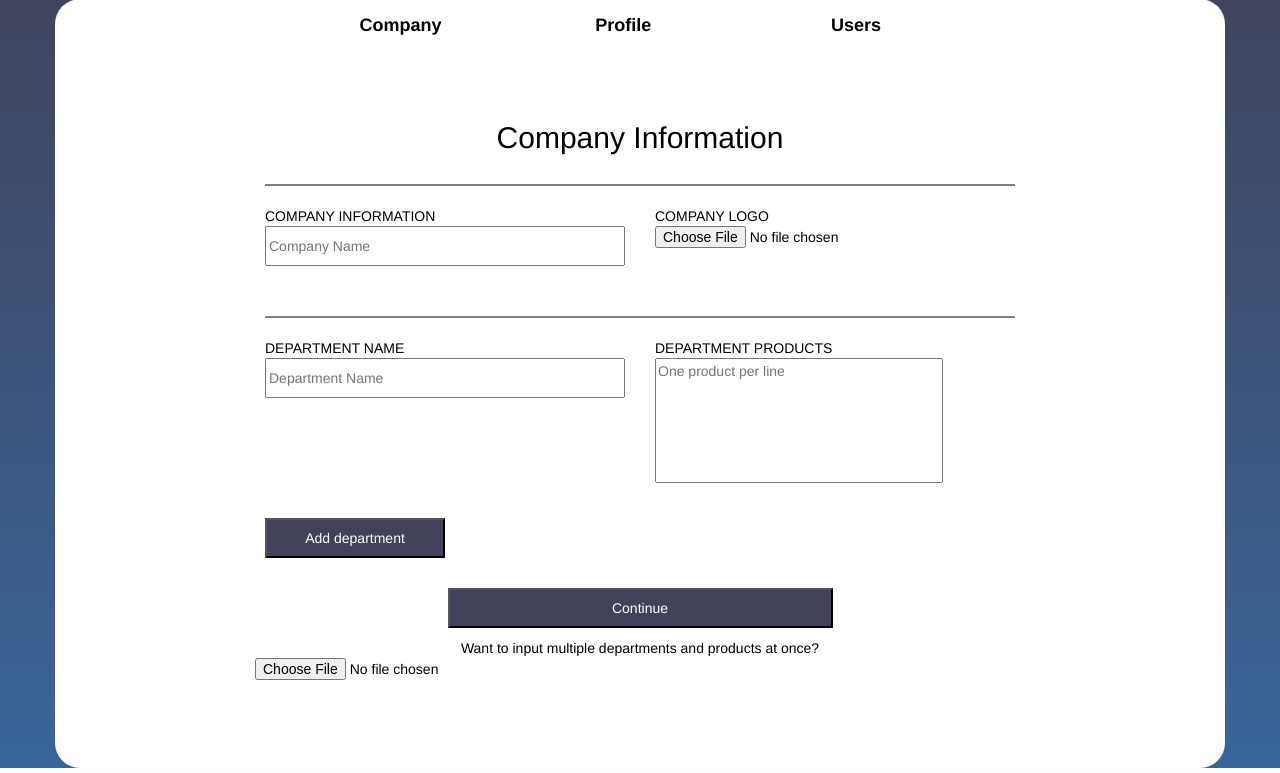
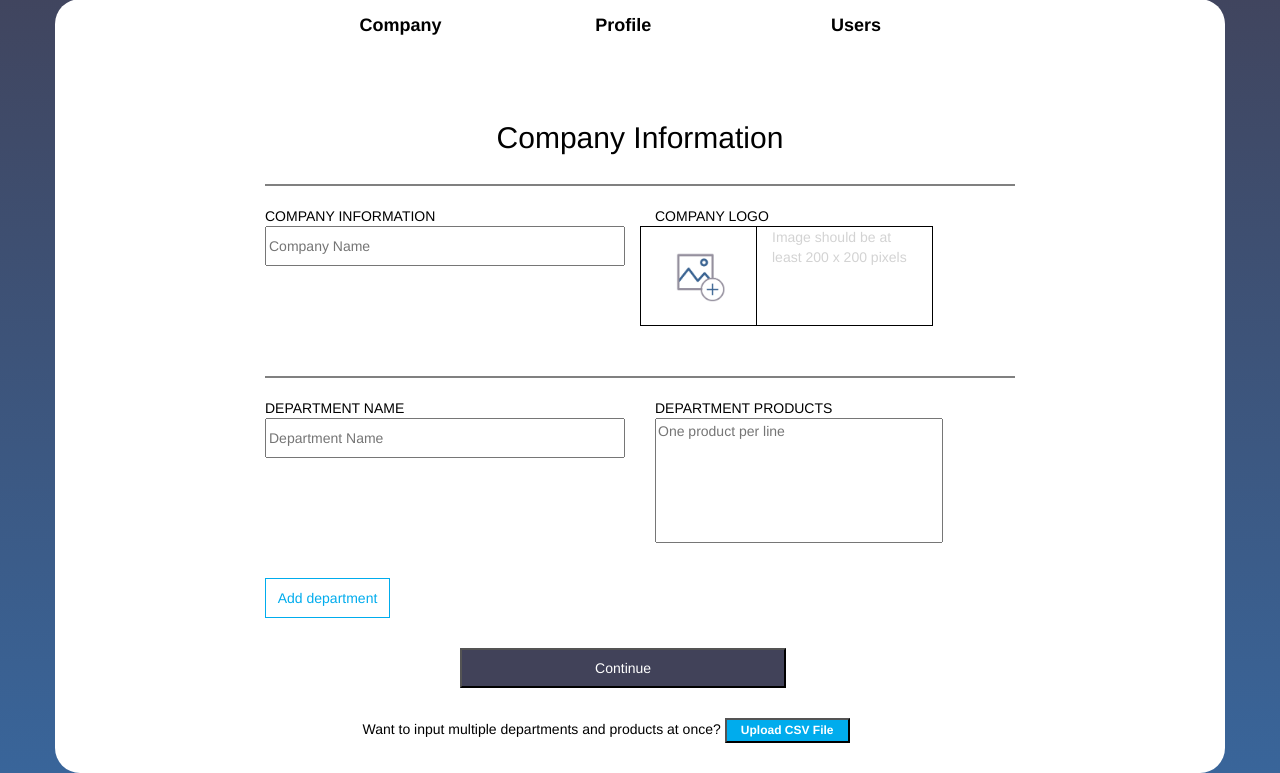
Before and after one commit to chang5CAL/DemoSite, a PHP site: page /demo/adminCompany.html in a window 1280 px wide. Shown: the part 73-846 px from the top of the page. Run offline with PHP 8.4, Linux system fonts and the light colour scheme; some libraries are stand-ins or nearby versions.

Commit message:
button to click upload

```diff
--- a/demo/adminCompany.html
+++ b/demo/adminCompany.html
@@ -35,20 +35,27 @@
 			<div class="row">
 				<div class="col-md-offset-2 col-md-8">
 				<hr />
-					<div class="row">
+					<div class="row" style="padding-bottom: 0px;">
 						<div class="col-md-6">
 							COMPANY INFORMATION
 							<br>
 							<input id="company" type="text" name="company" placeholder="Company Name">
 						</div>
-
 						<div class="col-md-6">
 							COMPANY LOGO
-							<br>
-							<input id="company-logo" type="file" name="company-logo" placeholder="company-logo">
+							<div class="row">
+								<a href="/#" id="upload-logo-button">
+									<div class="col-md-4 upload-logo" >
+										<img class="upload-log-image" src="img/upload-logo.png" width="50" height="50" />
+										<!-- hidden submit file -->
+									</div>
+								</a>
+								<div class="col-md-8 upload-logo-text">
+									Image should be at least 200 x 200 pixels
+								</div>
+							</div>
 						</div>
 					</div>
-
 					<hr />
 					<div class="row">
 						<div class="col-md-6">
@@ -63,21 +70,25 @@
 						</div>
 					</div>
 
-					<div class="row">
+					<div class="row" style="padding-bottom: 0px;">
 						<div class="col-md-6">
-							<input id="add-btn" class="button" type="button" name="placeholder" value="Add department" size=50>
+							<input id="add-btn" class="add-button" type="button" name="placeholder" value="Add department" size=50>
 						</div>
 					</div>
 				</div>
-
-			<footer class="row">
-				<div class="col-md-offset-2 col-md-8" class="content">
-					<p>
-						<input id="signup-btn" class="button" type="button" name="placeholder" value="Continue" size=50>
-					</p>
-					<nobr><p>Want to input multiple departments and products at once? <input id="file" type="file" name="csv" value=""/></p></nobr>
+			</div>
+			<div class="row">
+				<div class="col-md-offset-4 col-md-7">
+					<input id="signup-btn" class="button" type="button" value="Continue" size=25>
 				</div>
-			</footer>
+			</div>
+			<div class="row">
+				<div class="col-md-offset-3 col-md-6">
+					Want to input multiple departments and products at once? <b><input id="csv-btn" class="upload-button" type="button" value="Upload CSV File"></b>
+					<input id="file" type="file" name="csv" style="display: none;" />
+					<input id="hi" type="file" style="display: none;" >
+				</div>
+			</div>
 		</div>
 	</body>
 	<script src="https://ajax.googleapis.com/ajax/libs/jquery/1.12.4/jquery.min.js"></script>
--- a/demo/css/login.css
+++ b/demo/css/login.css
@@ -120,6 +120,45 @@ hr {
 	padding-bottom: 0px;
 }
 
+/*
+	Company information page
+*/
+
 .admin-input {
 	width: 85%;
 }
+
+.upload-log-image {
+	margin-top: 25px;
+	margin-left: 20px;
+}
+
+.upload-logo {
+	border: solid 1px black;
+	width: 30%;
+	height: 100px;
+}
+
+.upload-logo-text {
+	color: #D3D3D3;
+	border-color: black;
+	border-style: solid;
+	border-width: 1px 1px 1px 0;
+	width: 45%;
+	height: 100px;
+}
+
+.upload-button {
+	width: 125px;
+	height: 25px;
+	font-size: 12px;
+	color: white;
+	background: #00aced;
+}
+
+.add-button {
+	border: solid 1px #00aced;
+	background: white;
+	color: #00aced;
+	width: 125px;
+}
--- a/demo/js/adminCompany.js
+++ b/demo/js/adminCompany.js
@@ -17,6 +17,25 @@ firebase.auth().onAuthStateChanged(function(user) {
     };
     reader.readAsDataURL(this);
   };
+
+
+  if (user) {
+  	console.log("signed in");
+
+  	var companyRef = firebase.database().ref('/Companies');
+		var companies = {};
+		companyRef.once('value', function(snapshot) {
+			companies = snapshot.val();
+		});
+
+  	$(document).ready(function() {
+			$('#email').val(user.email);
+
+			$('#upload-logo-button').click(function() {
+				console.log('test');
+				$('#hi').click();
+		  	return false;
+		  });
 
 		  $('#company-logo').change(function(e) {
 
@@ -39,6 +58,11 @@ firebase.auth().onAuthStateChanged(function(user) {
 				}
 		  });
 
+		  $('#csv-btn').click(function() {
+		  	console.log("csv btn click")
+		  	$('#file').click();
+		  });
+
 		  $('#file').change(function (e) {
 		  	var file = this.files[0];
 		  	if (!file && file.name.substring(file.name.length - 4) != ".csv") {
@@ -48,18 +72,6 @@ firebase.auth().onAuthStateChanged(function(user) {
 		  		//uploaded = true;
 		  	}
 		  });
-
-  if (user) {
-  	console.log("signed in");
-
-  	var companyRef = firebase.database().ref('/Companies');
-		var companies = {};
-		companyRef.once('value', function(snapshot) {
-			companies = snapshot.val();
-		});
-
-  	$(document).ready(function() {
-			$('#email').val(user.email);
 
 			$('#add-btn').click(function() {
 				if (uploaded) {
--- a/demo/js/load.js
+++ b/demo/js/load.js
@@ -15,5 +15,4 @@ $(document).ready(function() {
 });
 
 // Initialize Firebase
-//
 firebase.initializeApp(config);
```
Also changed, not shown: demo/img/upload-btn.png (added), demo/img/upload-logo.png (added). Lines whose indentation alone changed are shown as unchanged.
